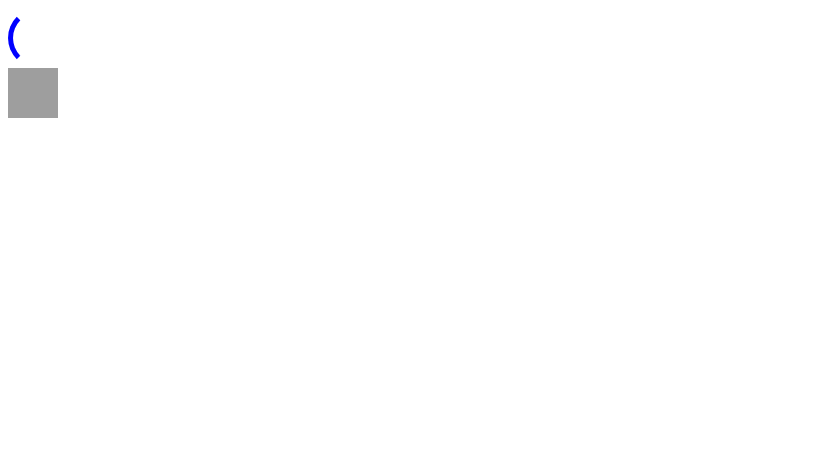
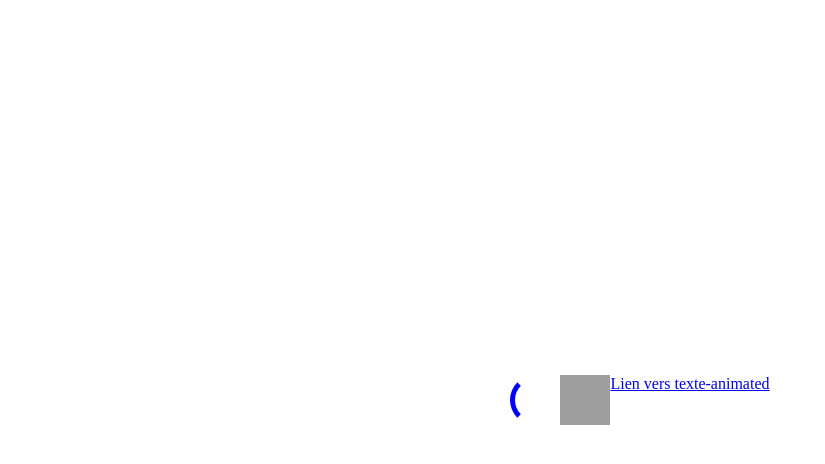
Before and after one commit to Arnaud-md/AnimationsCSS, a website built with Vite: page index.html in a window 1280 px wide. Shown: the whole page, without its empty margins (0-825 px from the left). Built offline with nearby package versions, Linux system fonts and the light colour scheme; grey boxes are pictures that could not be loaded.

Commit message:
texte animé

```diff
--- a/index.html
+++ b/index.html
@@ -2,7 +2,6 @@
 <html lang="en">
   <head>
     <meta charset="UTF-8" />
-    <link rel="icon" type="image/svg+xml" href="/vite.svg" />
     <link rel="stylesheet" href="/src/style.scss">
     <meta name="viewport" content="width=device-width, initial-scale=1.0" />
     <title>Vite + TS</title>
@@ -14,5 +13,8 @@
       <img src="https://www.pngall.com/wp-content/uploads/14/Loading-PNG-Image-File.png" alt="Spinner" width="50px" height="50px">
       </img>
     </div>
+    <div>
+      <a href="texte-animated.html">Lien vers texte-animated</a>
+    </div>
   </body>
 </html>
--- a/src/style.scss
+++ b/src/style.scss
@@ -1,19 +1,5 @@
-.container{
-  width:50px;
-  height:50px;
-  animation: my-animation 1s linear infinite;
-}
-.border{
-  border:5px solid white;
-  border-right: 5px solid blue;
-  border-radius: 50%;
-}
-.spinner{
-  width:50px;
-  height:50px;
-  animation: my-animation 10s linear infinite;
-}
-@keyframes my-animation {
+@import url(https://fonts.googleapis.com/css?family=Dancing+Script:regular,500,600,700);
+@keyframes rotation {
   0% {
       rotate: 0deg;
   }
@@ -24,3 +10,76 @@
       rotate:360deg;
   }
 }
+@keyframes dilate {
+  0% {
+    scale: 100%;
+  }
+  50% {
+    scale: 200%;
+  }
+  100% {
+    scale: 100%;
+  }
+}
+@keyframes change_color {
+  0% {
+    color: red;
+  }
+  50% {
+    color: blue;
+  }
+  100% {
+    color: red;
+  }
+}
+@keyframes turn {
+  0% {
+    rotate: 0deg;
+  }
+  100% {
+    rotate: 360deg;
+  }
+}
+
+
+
+* {
+  box-sizing: border-box;
+  margin: 0;
+  padding: 0;
+}
+
+html, body {
+  height: 100%;
+}
+
+.container{
+  width:50px;
+  height:50px;
+  animation: rotation 1s linear infinite;
+}
+.border{
+  border:5px solid white;
+  border-right: 5px solid blue;
+  border-radius: 50%;
+}
+.spinner{
+  width:50px;
+  height:50px;
+  animation: rotation 1s linear infinite;
+}
+body{
+  display: flex;
+  flex-direction: row;
+  flex-wrap: wrap;
+  justify-content: center;
+  align-content: center;
+}
+.centered_div{
+  font-family:'Dancing Script';
+  font-size: 5em;
+  animation: dilate 5s linear infinite, change_color 5s linear infinite;
+}
+.centered_div:hover{
+  animation: dilate 5s linear infinite, change_color 5s linear infinite, turn 1s linear;
+}
```
Also changed, not shown: texte-animated.html (added, +14 -0 lines).
